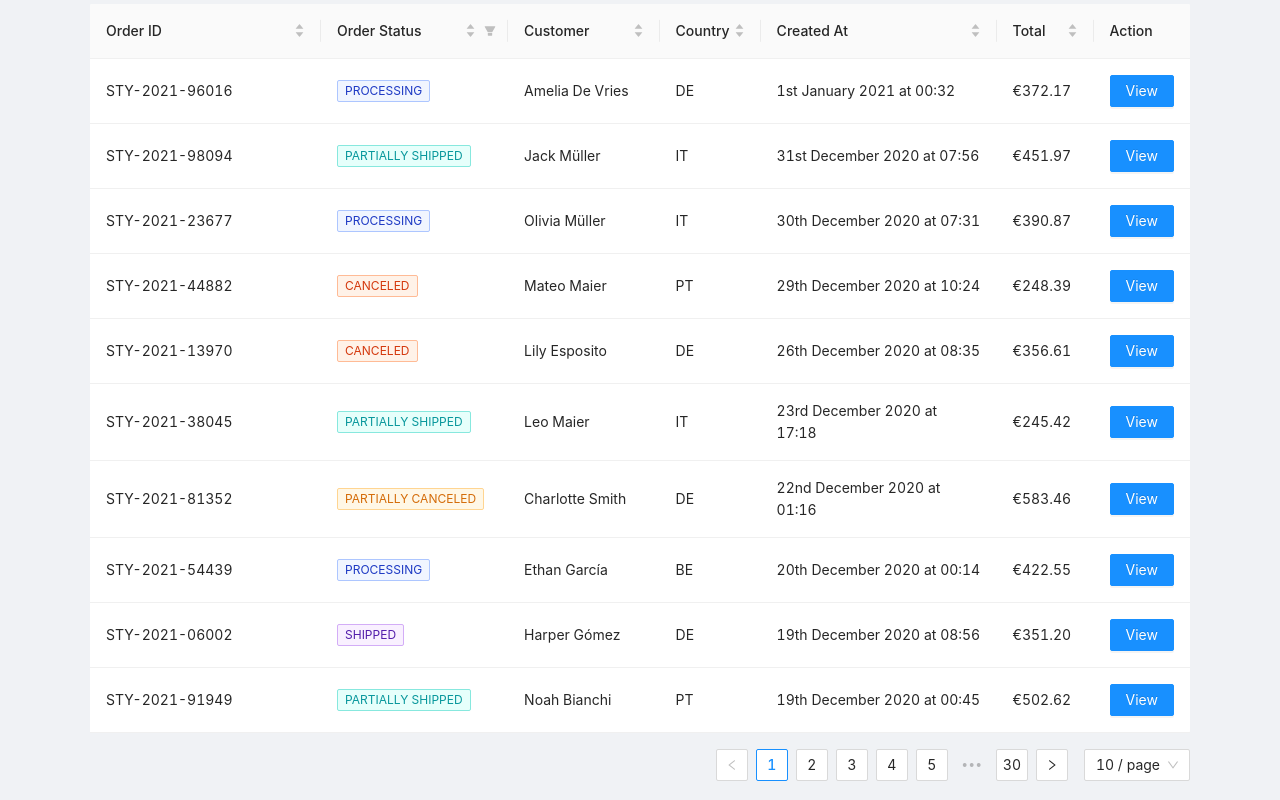
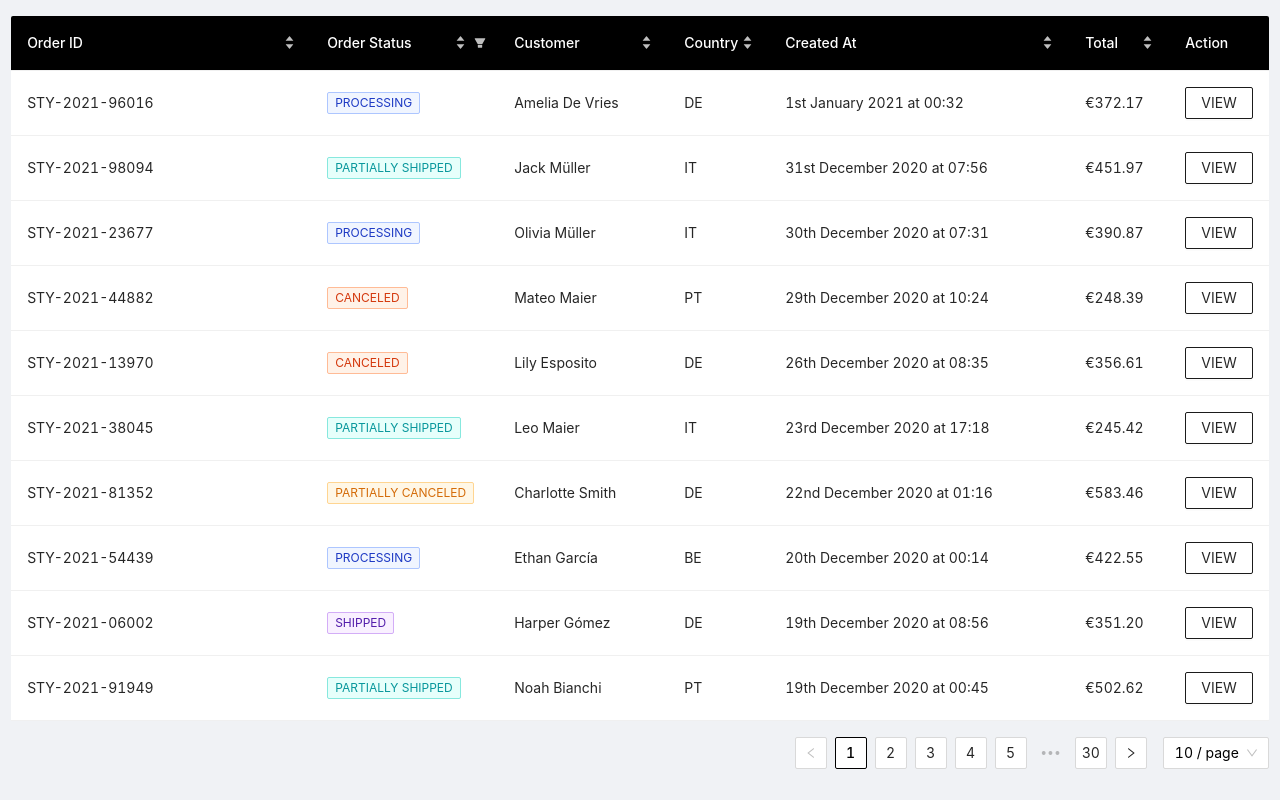
Before and after one commit to laurenclark/staiy-tech-demo, a React (Create React App) app: page / in a window 1280 px wide. Built offline with nearby package versions, Linux system fonts and the light colour scheme.

Commit message:
Add styles which match Staiy

```diff
--- a/package.json
+++ b/package.json
@@ -10,6 +10,7 @@
     "react": "^17.0.2",
     "react-dom": "^17.0.2",
     "react-scripts": "4.0.3",
+    "styled-components": "^5.3.3",
     "web-vitals": "^1.0.1"
   },
   "scripts": {
--- a/src/components/OrderTable/OrderTable.jsx
+++ b/src/components/OrderTable/OrderTable.jsx
@@ -2,6 +2,48 @@ import "antd/dist/antd.css";
 import { columns } from "./OrderTableColumns";
 import { useFetch } from "../hooks/useFetch";
 import { Table } from "antd";
+import styled from "styled-components";
+
+const BrandTable = styled(Table)`
+    --antd-wave-shadow-color: #636d76;
+    margin: "0 auto";
+    max-width: "1100px";
+    .ant-btn {
+        text-transform: uppercase;
+        display: inline-block;
+        position: relative;
+        border: 1px solid rgb(27, 27, 27);
+        border-radius: 2px;
+        background-color: rgb(255, 255, 255);
+        transition: all 0.3s ease 0s;
+    }
+    .ant-btn:hover,
+    .ant-btn:active,
+    .ant-btn:focus {
+        color: rgb(27, 27, 27);
+        background-color: rgb(245, 245, 245);
+        transition: all 0.3s ease 0s;
+    }
+    .ant-table-thead > tr > th {
+        background: black;
+        color: white;
+    }
+    .ant-select-selector,
+    .ant-pagination-item-active,
+    .ant-pagination-item-active a,
+    .ant-pagination-item:hover,
+    .ant-pagination-item:hover a {
+        color: black;
+        border-color: black;
+    }
+    .ant-table-thead th.ant-table-column-has-sorters:hover {
+        background: rgb(30 30 30);
+    }
+    .ant-table-column-sorter-up.active,
+    .ant-table-column-sorter-down.active {
+        color: #e1e1e1;
+    }
+`;
 
 function OrderTable() {
     const {
@@ -15,11 +57,7 @@ function OrderTable() {
     }
 
     return (
-        <Table
-            style={{
-                margin: "0 auto",
-                maxWidth: "1100px"
-            }}
+        <BrandTable
             sorter={true}
             loading={isLoading}
             columns={columns}
--- a/src/components/OrderTable/OrderTableColumns.jsx
+++ b/src/components/OrderTable/OrderTableColumns.jsx
@@ -107,6 +107,6 @@ export const columns = [
     {
         title: "Action",
         width: 50,
-        render: () => <Button type="primary">View</Button>
+        render: () => <Button>View</Button>
     }
 ];
```
Also changed, not shown: 1 other file (tests, documents, lock files or other folders).
